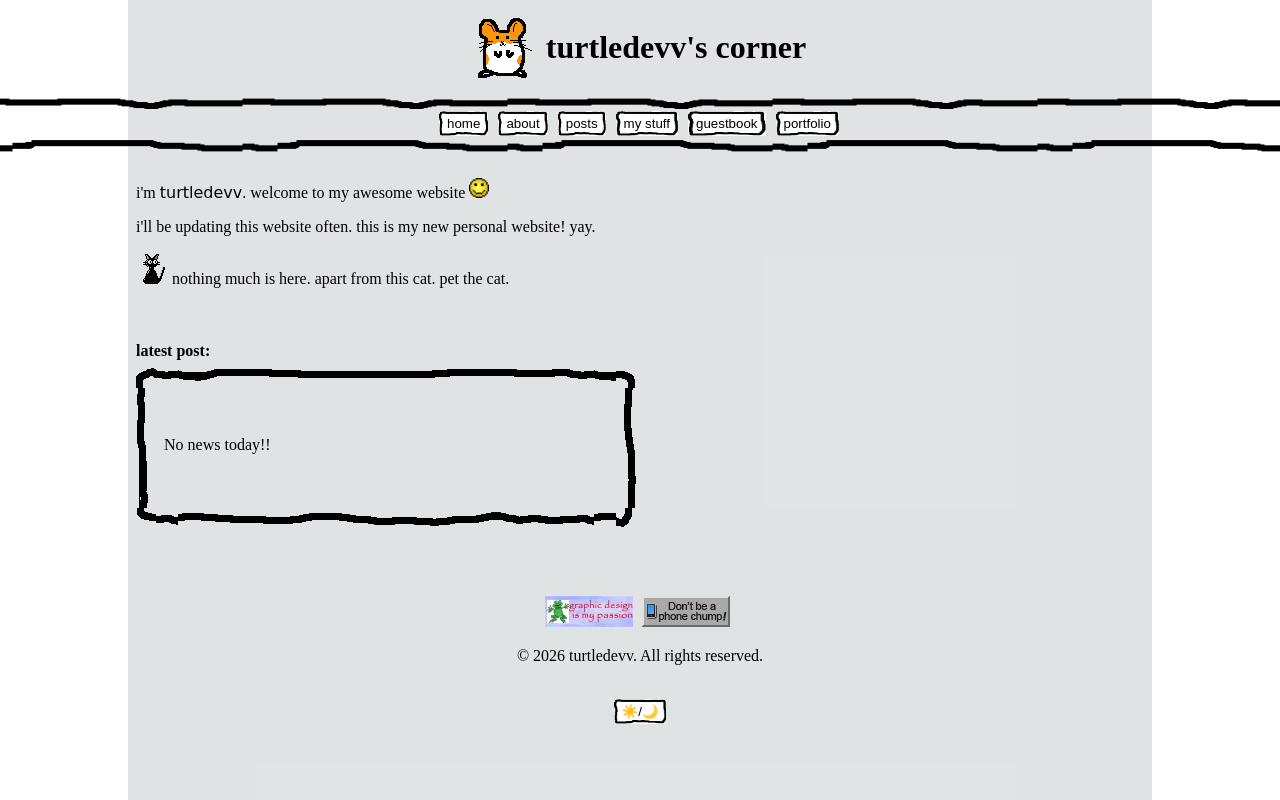
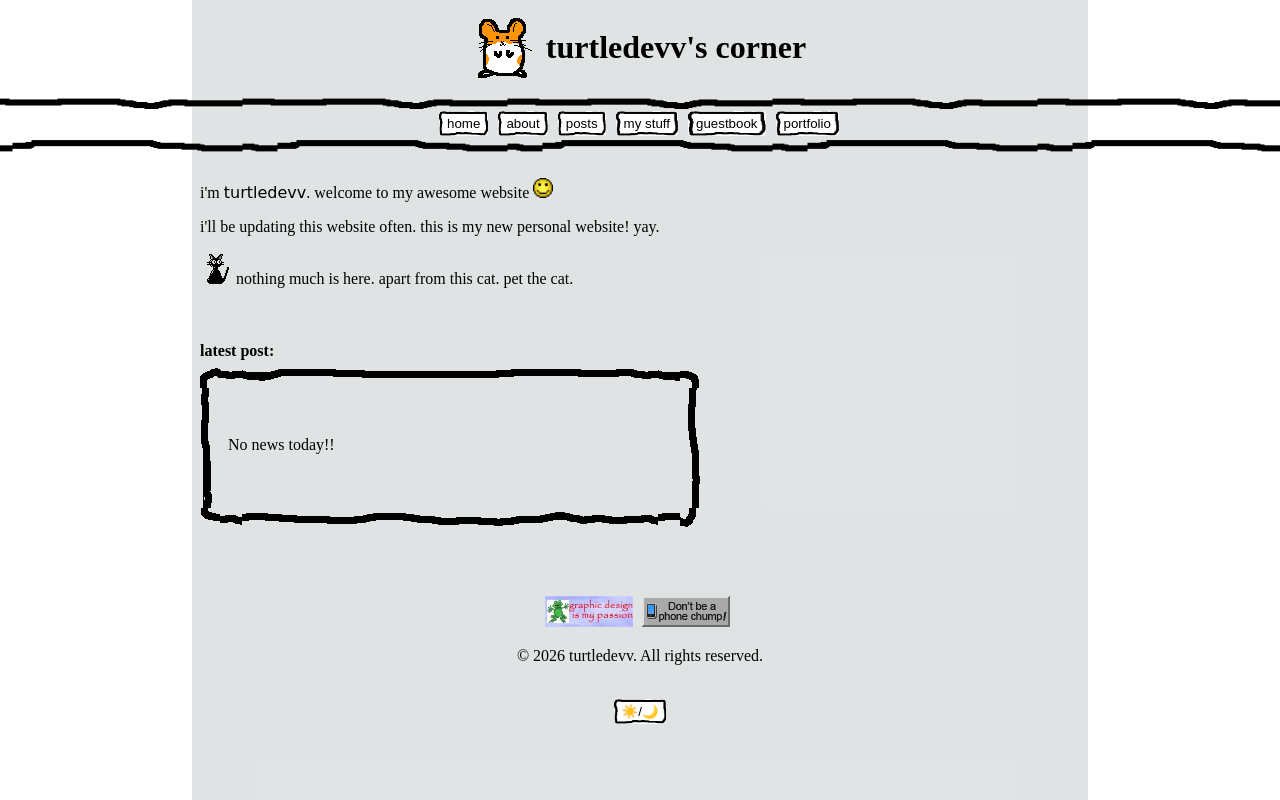
Before and after one commit to turtledevv/turtledev.xyz, a SvelteKit app: page / in a window 1280 px wide. Built offline with nearby package versions, Linux system fonts and the light colour scheme; no server answers.

Commit message:
fix: max-width change for #app element

```diff
--- a/src/app.css
+++ b/src/app.css
@@ -15,7 +15,7 @@ body:has(#app.dark) {
   min-height: 100vh;
   background-color: #001f1f1f;
   color: black;
-  max-width: 80vw;
+  max-width: 70vw;
   margin: 0 auto;
 }
 
```
